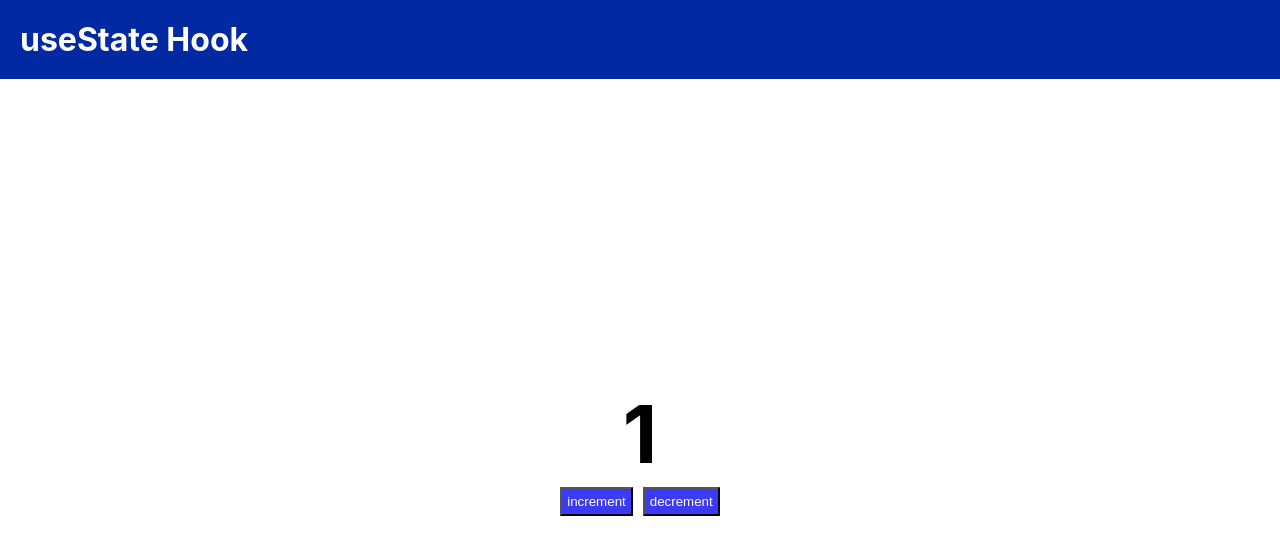
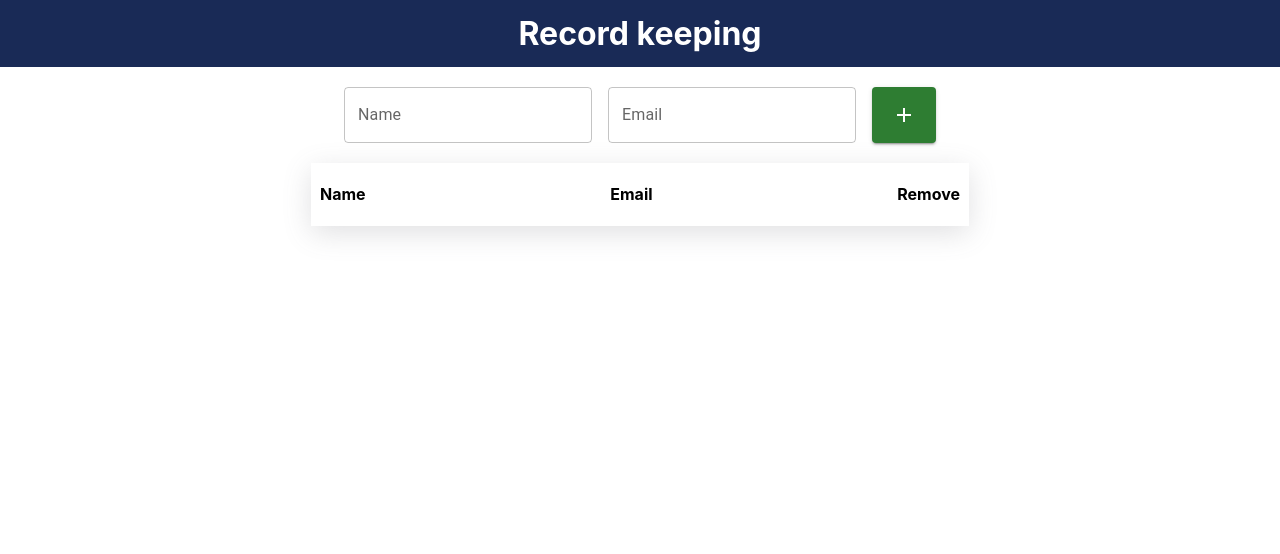
Before and after one commit to mdsoamd/react_learn, a React (Create React App) app: page / in a window 1280 px wide. Shown: the top 554 px of the page. Built offline with nearby package versions, Linux system fonts and the light colour scheme.

Commit message:
complete

```diff
--- a/package.json
+++ b/package.json
@@ -3,6 +3,10 @@
   "version": "0.1.0",
   "private": true,
   "dependencies": {
+    "@emotion/react": "^11.10.6",
+    "@emotion/styled": "^11.10.6",
+    "@mui/icons-material": "^5.11.11",
+    "@mui/material": "^5.11.13",
     "@testing-library/jest-dom": "^5.16.5",
     "@testing-library/react": "^13.4.0",
     "@testing-library/user-event": "^13.5.0",
--- a/src/App.css
+++ b/src/App.css
@@ -1,53 +1,48 @@
-*
+
+.App {
+  text-align: center;
+  color: black;
+  display: flex;
+  flex-direction: column;
+  align-items: center;
+}
+
+h1
 {
-  margin: 0px;
-  padding: 0px;
+  margin: 0;
+}
+
+.header
+{
+  color: white;
+  background-color: #192a56;
+  width: 100%;
+  padding: 14px;
 }
 
 
-/* .App {
-  text-align: center;
-  background-color: #fff;
-  color: white;
-  min-height: 100vh;
-} */
-
-
-
-
-
-.main
+.from
 {
-  /* background-color: blueviolet; */
-  display:flex;
-  flex-direction: column;
-  justify-content:center;
-  align-items: center;
-  height: 90vh;
-  flex-wrap: wrap;
-  padding: 14px;
-}
-
-.heading
-{
-  color: black;
-  font-size: 80px;
+  margin-top: 20px;
 }
 
 
-.buttons
+.data
 {
-  display:flex;
-  justify-content:center;
+  display: flex;
+  flex-direction: column;
   align-items: center;
+  margin-top: 20px;
+  width: 100%;
 }
 
 
-
-.btn
+.data_val
 {
-  background-color: rgb(59, 59, 245);
-  color: white;
-  padding: 5px;
-  margin: 5px;
+     display: flex;
+     justify-content: space-between;
+     align-items: center;
+     width: 50%;
+     padding: 0px 9px 0px 9px;
+     box-shadow: rgba(100, 100, 111, 0.2) 0px 7px 29px 0px;
 }
--- a/src/App.js
+++ b/src/App.js
@@ -1,64 +1,99 @@
-import './App.css';
-import Header from './components/Header';
-import React,{useState} from 'react';
+import "./App.css";
+import Header from "./components/Header";
+import TextField from "@mui/material/TextField";
+import Button from "@mui/material/Button";
+import Stack from "@mui/material/Stack";
+import AddIcon from "@mui/icons-material/Add";
+import { useState } from "react";
+import DeleteIcon from '@mui/icons-material/Delete';
+
+function App() {
+  const [name, setName] = useState("");
+  const [email, setEmail] = useState("");
+  const [data, setData] = useState([]);
 
 
+  const addData = () => {
+        setData([...data,{name,email}])
+        setName("")
+        setEmail('')
+  }
 
 
-function App() {
+  const removeItem = (index) => {
+    const arr = data
+    arr.splice(index,1);
+    setData([...data])
 
-  const [num,setNum] = useState(1);              //* <-- Array disturbing
-
-
-  function inc(n){
-    setNum(num +n);
-  }
-
-  function dec(n){
-    setNum(num - n);
   }
 
 
 
-  // let login = false
-
   return (
     <div className="App">
+      <Header />
 
+      <div className="from">
+        <Stack direction="row" spacing={2}>
 
-      {/* {                                //* <-- jsx ka andar if else condition use Karne Ka Tarika
-        (()=>{
+          <TextField
+            value={name}
+            onChange={(event) => setName(event.target.value)}
+            id="outlined-basic"
+            label="Name"
+            variant="outlined"
+          />
 
-            if(login){
-              return <h1 style={{color:"black"}}>Login</h1>
-            }else{
-              return <h1 style={{color:"black"}}>SignUp</h1>
-            }
+          <TextField
+           value={email}
+           onChange={(event) => setEmail(event.target.value)}
+          id="outlined-basic"
+          label="Email"
+          variant="outlined" />
 
-        })()
-      } */}
+          <Button onClick={addData} variant="contained" color="success">
+            <AddIcon />
+          </Button>
 
-
-      <Header/>                             {/* <-- Header component call */}
-
-
-       <div className='main'>
-
-        <h1 className='heading'>{num}</h1>
-
-        <div className='buttons'>
-        <button className='btn' onClick={()=> inc(2)}>increment</button>
-        <button className='btn' onClick={()=> dec(1)}>decrement</button>
-        </div>
-
-
-
+        </Stack>
       </div>
 
 
 
 
-      {/* <img src="/favicon.ico" alt="" /> */}
+
+
+      {/* Data */}
+      <div className="data">
+
+         <div className="data_val">
+
+           <h4>Name</h4>
+           <h4>Email</h4>
+           <h4>Remove</h4>
+
+         </div>
+
+         {
+            data.map((element,index)=>{
+              return(
+                <div className="data_val">
+
+                <h4>{element.name}</h4>
+                <h4>{ element.email}</h4>
+                <Stack>
+                <Button onClick={()=>removeItem(index)} variant="contained" color="error">
+                   <DeleteIcon/>
+                  </Button>
+                  </Stack>
+
+              </div>
+              )
+            })
+         }
+
+      </div>
+
 
 
     </div>
--- /dev/null
+++ b/src/components/Header.js
@@ -0,0 +1,13 @@
+
+const Header = () => {
+  return (
+    <div className="header">
+
+        <h1> Record keeping</h1>
+
+
+        </div>
+  )
+}
+
+export default Header
--- a/src/components/Header.jsx
+++ /dev/null
@@ -1,28 +0,0 @@
-import "./header.css"
-
-const Header = () => {
-  return (
-
-    <div className="header">
-
-           <h1>useState Hook</h1>
-
-    </div>
-
-    )
-}
-
-// div.first -> <div className="first"></div>
-// div#first -> <div id="first"></div>
-/*
-div*5
-
-  <div></div>
-  <div></div>
-  <div></div>
-  <div></div>
-  <div></div>
-*/
-
-
-export default Header
--- a/src/components/header.css
+++ /dev/null
@@ -1,7 +0,0 @@
-
-.header
-{
-    background-color: rgb(0, 41, 162);
-    color: white;
-    padding: 20px;
-}
```
Also changed, not shown: src/components/Fields.jsx (added, +22 -0 lines), src/components/Movie.js (deleted, +0 -15 lines), src/components/movie.css (deleted, +0 -16 lines), src/movie.json (deleted, +0 -128 lines), 1 other file (tests, documents, lock files or other folders). Lines whose indentation alone changed are shown as unchanged.
